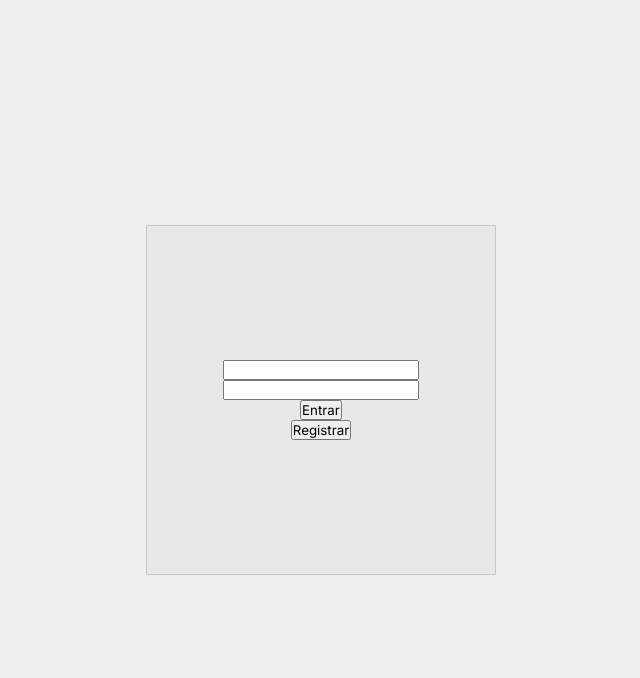
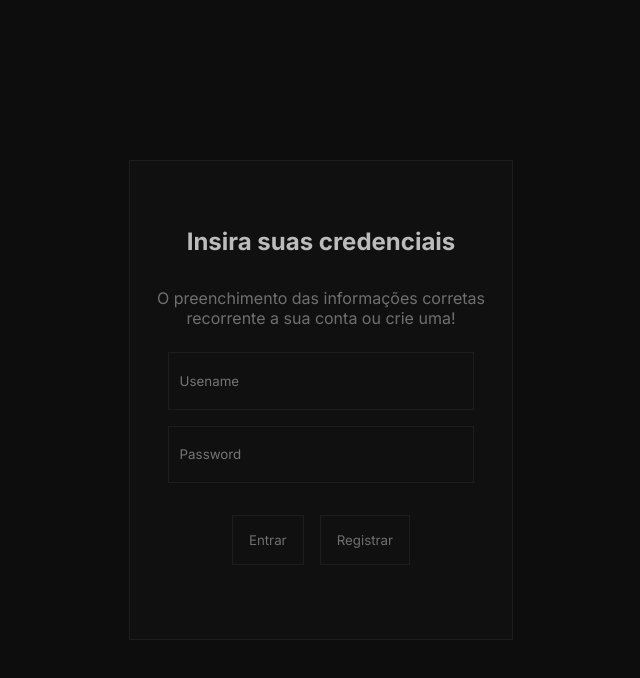
Before and after one commit to allanbahrofc/crud, a website: page views/auth.html in a window 1280 px wide. Shown: the whole page, without its empty margins (319-959 px from the left). Drawn offline with Linux system fonts and the light colour scheme; files that its build step writes are made by us from their sources.

Commit message:
Auth redesigned

```diff
--- /dev/null
+++ b/public/auth.css
@@ -0,0 +1,35 @@
+.txtBox{
+    background-color: #101010;
+    color: #BCBCBC;
+    border: 1px solid var(--border-bg);
+    width: 80%;
+    height: 12%;
+    margin: 0.5rem;
+    padding-left: 0.65rem;
+}
+
+.title-h2{
+    color: #BCBCBC;
+    padding: 1rem;
+}
+.subtitle-p{
+    padding: 1rem;
+    color: #6F6F6F;
+}
+input[type="submit"]{
+    background-color: #101010;
+    border: 1px solid var(--border-bg);
+    padding: 1rem;
+    color: #6F6F6F;
+    margin: 0.5rem;
+
+}
+input[type="submit"]:hover{
+    background-color: #151515;
+    cursor: pointer;
+}
+.btns{
+    display: flex;
+    flex-direction: row;
+    padding: 1rem;
+}
--- a/public/index.css
+++ b/public/index.css
@@ -4,12 +4,14 @@
     padding: 0;
     box-sizing: border-box;
     font-family: var(--font-family-default);
+    overflow: hidden;
+    outline: none;
 
 }
 :root{
-    --bg: #EEEEEE;
-    --panel-bg: #E8E8E8;
-    --border-bg: #C7C7C7;
+    --bg: #0D0D0D;
+    --panel-bg: #101010;
+    --border-bg: #1D1D1D;
     --search-bar-bg: #D9D9D9;
     --search-bar-icons-color-and-text-color: #7C7C7C;
     --search-bar-txtbox: #FFFFFF;
@@ -29,12 +31,13 @@ body{
 }
 .box-al-center-100vw-vh{
   background-color: var(--panel-bg);
-  width: 350px;
-  height: 350px;
+  width: 30%;
+  height: 60%;
   display: flex;
   flex-direction: column;
   align-items: center;
   justify-content: center;
+  text-align: center;
   border: 1px solid var(--border-bg);
 }
 .crud-loader {
@@ -42,8 +45,8 @@ body{
     height: 35px;
     border-radius: 50%;
     border: 6px solid;
-    border-color: #c7c7c7;
-    border-right-color: #7c7c7c;
+    border-color: #BCBCBC;
+    border-right-color: #101010;
     animation: spin 1s infinite linear;
   }
   @keyframes spin {
--- a/views/auth.html
+++ b/views/auth.html
@@ -5,12 +5,19 @@
     <meta name="viewport" content="width=device-width, initial-scale=1.0" />
     <title>Authentication</title>
     <link rel="stylesheet" href="index.css" />
+    <link rel="stylesheet" href="auth.css" />
   </head>
   <body>
     <main class="fx-al-center-100vw-vh">
       <form class="box-al-center-100vw-vh" id="formAuth" method="post">
-        <input type="text" name="txtUser" />
-        <input type="password" name="txtPass" />
+        <h2 class="title-h2">Insira suas credenciais</h2>
+        <p class="subtitle-p">
+          O preenchimento das informações corretas recorrente a sua conta ou
+          crie uma!
+        </p>
+        <input class="txtBox" placeholder="Usename" id="txtUser" type="text" name="txtUser" />
+        <input class="txtBox" placeholder="Password" id="txtPass" type="password" name="txtPass" />
+        <section class="btns">
           <input
             type="submit"
             name="btnSignin"
@@ -25,6 +32,7 @@
             formaction="/auth/signup"
             value="Registrar"
           />
+        </section>
       </form>
     </main>
   </body>
```
Also changed, not shown: public/images/web.svg (added), 1 other file. Lines whose indentation alone changed are shown as unchanged.
